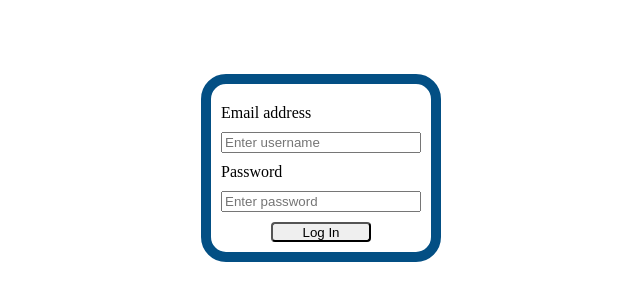
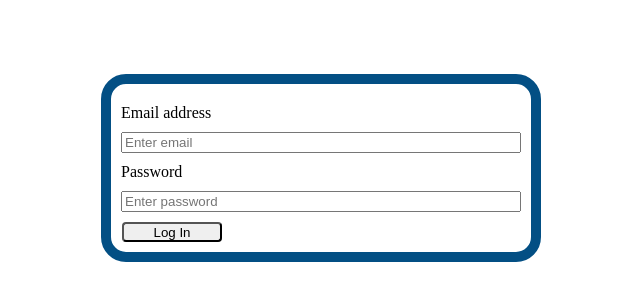
Before and after one commit to fernandogutierrez/NextJS, a Next.js app: page /login in a window 1280 px wide. Shown: the part 232-532 px from the top of the page, without its empty margins (319-959 px from the left). Built offline with nearby package versions, Linux system fonts and the light colour scheme.

Commit message:
Fixed margin-left

```diff
--- a/pages/login.js
+++ b/pages/login.js
@@ -4,9 +4,9 @@ const IndexPage = () =>{
     return (
         <div className="container" id="centered">
           <label className="element">Email address </label>
-          <input className="element" placeholder="Enter username" />
+          <input className="element" placeholder="Enter email" type="email" required/>
           <label className="element" >Password </label>
-          <input className="element" placeholder="Enter password" type="password"/>
+          <input className="element" placeholder="Enter password" type="password" required/>
           <button>Log In</button>
 
           <style jsx>{`
@@ -19,7 +19,7 @@ const IndexPage = () =>{
             margin-top: 10px;
             height:20px;
             width:100px;
-            margin-left: 50px;
+            margin-left: 1px;
           }
           #centered{
             position: fixed;
@@ -32,7 +32,7 @@ const IndexPage = () =>{
             border-radius: 25px;
             border: 10px solid #034f84;
             padding: 10px;
-            width: 200px;
+            width: 400px;
             display: flex;
             flex-direction: column;
             align-items: left;
```
